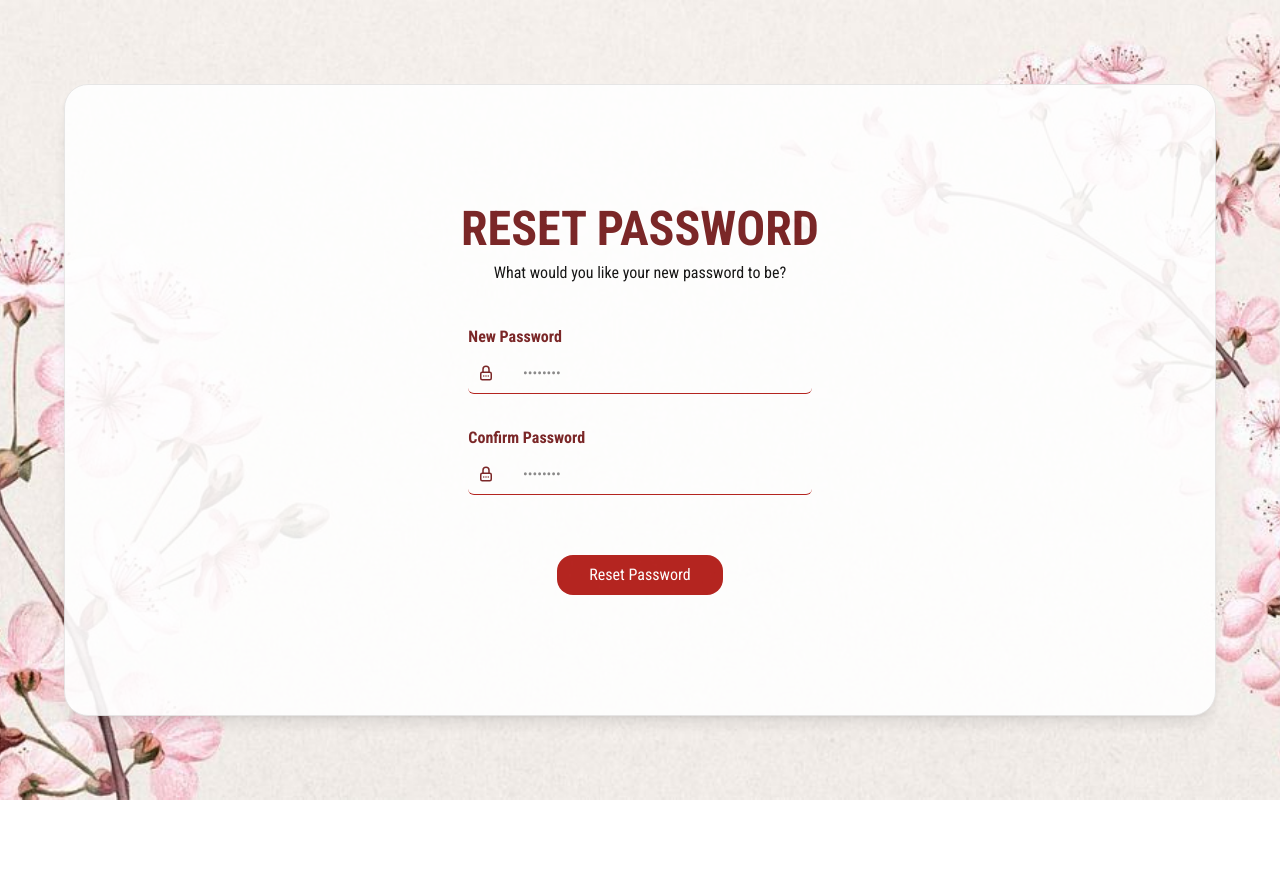
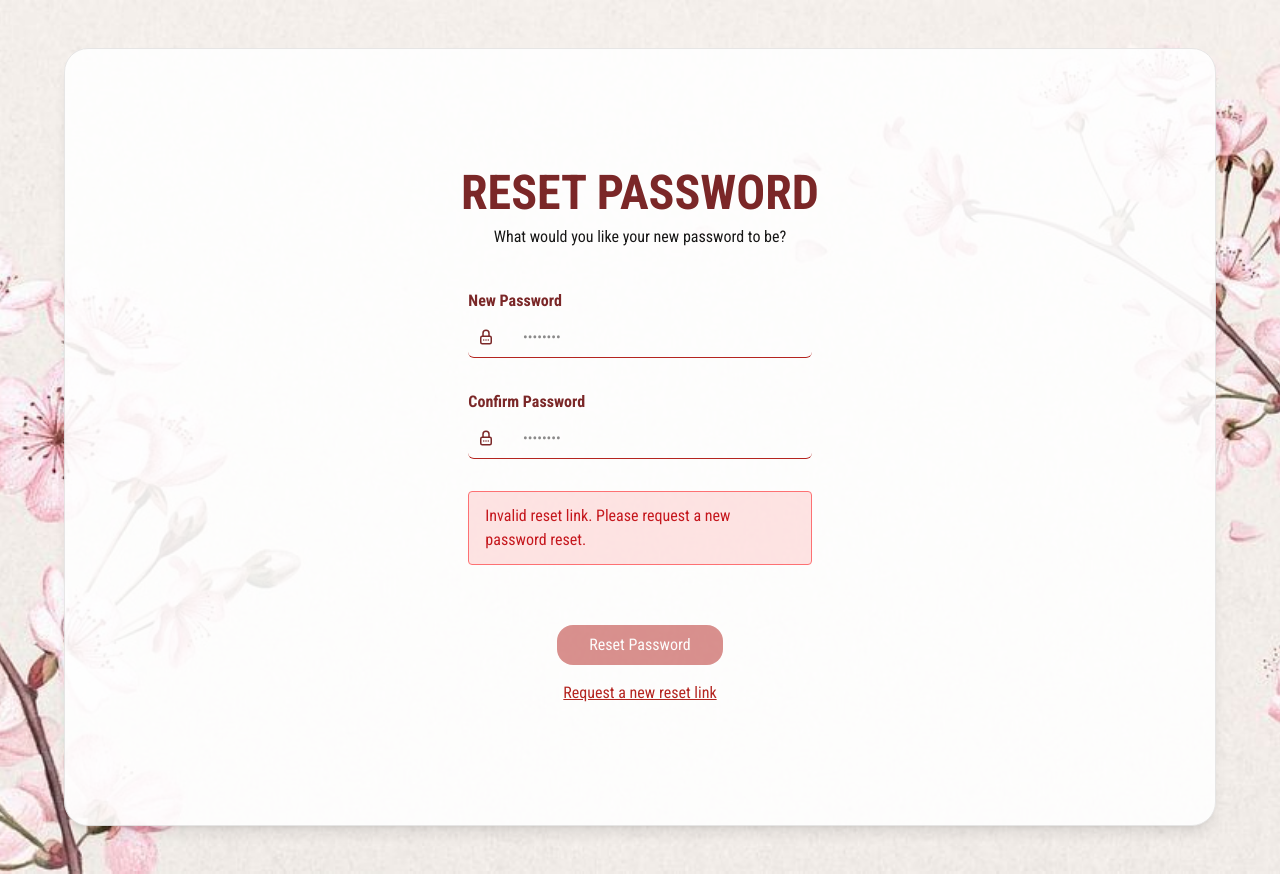
Before and after one commit to avytran/tet-planner-pro-frontend, a React (Vite) app in the folder front-end/: page /reset-password in a window 1280 px wide. Before the commit the page ends 800 px from the top, so only its background shows below. Built offline with nearby package versions, Linux system fonts and the light colour scheme; no server answers; a web font is replaced by a local one.

Commit message:
feat(US49): integrate reset password API

```diff
--- a/front-end/src/components/Auth/ResetPassword.jsx
+++ b/front-end/src/components/Auth/ResetPassword.jsx
@@ -1,10 +1,132 @@
+import { useState, useEffect } from "react";
+import { useSearchParams, useNavigate, Link } from "react-router-dom";
 import { Card } from "./Card";
 import { InputField } from "./InputField";
 import { TbLockPassword } from "react-icons/tb";
 import AuthButton from "./Button";
-
+import { AuthApi } from "../../utils/api";
 
 export const ResetPasswordForm = () => {
+  const [searchParams] = useSearchParams();
+  const navigate = useNavigate();
+  const token = searchParams.get("token");
+
+  const [isLoading, setIsLoading] = useState(false);
+  const [error, setError] = useState("");
+  const [success, setSuccess] = useState("");
+
+  useEffect(() => {
+    if (!token) {
+      setError("Invalid reset link. Please request a new password reset.");
+    }
+  }, [token]);
+
+  const handleSubmit = async (e) => {
+    e.preventDefault();
+
+    if (!token) {
+      setError("Invalid reset link. Please request a new password reset.");
+      return;
+    }
+
+    setError("");
+    setSuccess("");
+    setIsLoading(true);
+
+    try {
+      const formData = new FormData(e.currentTarget);
+      const newPassword = formData.get("password");
+      const confirmPassword = formData.get("confirmPassword");
+
+      if (newPassword !== confirmPassword) {
+        setError("Passwords do not match");
+        setIsLoading(false);
+        return;
+      }
+
+      if (newPassword.length < 8) {
+        setError("Password must be at least 8 characters long");
+        setIsLoading(false);
+        return;
+      }
+
+      const response = await AuthApi.resetPassword(token, newPassword);
+
+      if (response && response.message) {
+        setSuccess("Password reset successfully! Redirecting to login...");
+        setTimeout(() => {
+          navigate("/login");
+        }, 2000);
+      } else {
+        setError("Failed to reset password. Please try again.");
+      }
+    } catch (err) {
+      console.error("Reset Password error:", err);
+
+      let errorMessage = "Failed to reset password. Please try again.";
+
+      if (err.graphqlErrors && err.graphqlErrors.length > 0) {
+        const graphqlMessage = err.graphqlErrors[0].message;
+        if (graphqlMessage.includes('Backend error') && graphqlMessage.includes('{')) {
+          try {
+            const jsonMatch = graphqlMessage.match(/\{.*\}/);
+            if (jsonMatch) {
+              const parsed = JSON.parse(jsonMatch[0]);
+              if (parsed.message && Array.isArray(parsed.message) && parsed.message.length > 0) {
+                errorMessage = parsed.message[0].charAt(0).toUpperCase() + parsed.message[0].slice(1);
+              } else if (parsed.message && typeof parsed.message === 'string') {
+                errorMessage = parsed.message;
+              } else {
+                errorMessage = graphqlMessage;
+              }
+            } else {
+              errorMessage = graphqlMessage;
+            }
+          } catch {
+            errorMessage = graphqlMessage;
+          }
+        } else {
+          errorMessage = graphqlMessage;
+        }
+      } else if (err.response?.data?.errors) {
+        const graphqlMessage = err.response.data.errors[0].message;
+        if (graphqlMessage.includes('Backend error') && graphqlMessage.includes('{')) {
+          try {
+            const jsonMatch = graphqlMessage.match(/\{.*\}/);
+            if (jsonMatch) {
+              const parsed = JSON.parse(jsonMatch[0]);
+              if (parsed.message && Array.isArray(parsed.message) && parsed.message.length > 0) {
+                errorMessage = parsed.message[0].charAt(0).toUpperCase() + parsed.message[0].slice(1);
+              } else if (parsed.message && typeof parsed.message === 'string') {
+                errorMessage = parsed.message;
+              } else {
+                errorMessage = graphqlMessage;
+              }
+            } else {
+              errorMessage = graphqlMessage;
+            }
+          } catch {
+            errorMessage = graphqlMessage;
+          }
+        } else {
+          errorMessage = graphqlMessage;
+        }
+      } else if (err.response) {
+        errorMessage =
+          err.response.data?.error ||
+          `Server error: ${err.response.status} ${err.response.statusText}`;
+      } else if (err.request) {
+        errorMessage = "No response from server. Please check if the server is running.";
+      } else {
+        errorMessage = err.message || errorMessage;
+      }
+
+      setError(errorMessage);
+    } finally {
+      setIsLoading(false);
+    }
+  };
+
   return (
     <Card className="w-full max-w-5xl lg:max-w-6xl space-y-6 opacity-90 p-15 py-30">
       <div className="space-y-2 text-center md:text-left mb-10">
@@ -14,7 +136,7 @@ export const ResetPasswordForm = () => {
         <p className="text-center font-body-strong text-black">What would you like your new password to be?</p>
       </div>
 
-      <form className="space-y-4 w-1/3 mx-auto">
+      <form className="space-y-4 w-1/3 mx-auto" onSubmit={handleSubmit}>
         <InputField
           icon={<TbLockPassword />}
           label="New Password"
@@ -22,6 +144,7 @@ export const ResetPasswordForm = () => {
           type="password"
           placeholder="••••••••"
           required
+          disabled={isLoading || !token}
         />
         <InputField
           icon={<TbLockPassword />}
@@ -30,11 +153,37 @@ export const ResetPasswordForm = () => {
           type="password"
           placeholder="••••••••"
           required
+          disabled={isLoading || !token}
         />
 
+        {success && (
+          <div className="bg-green-100 border border-green-400 text-green-700 px-4 py-3 rounded relative" role="alert">
+            <span className="block sm:inline">{success}</span>
+          </div>
+        )}
+
+        {error && (
+          <div className="bg-red-100 border border-red-400 text-red-700 px-4 py-3 rounded relative" role="alert">
+            <span className="block sm:inline">{error}</span>
+          </div>
+        )}
+
         <div className="flex justify-center mt-15">
-        <AuthButton type="submit" color="danger" label="Reset Password"/>
+          <AuthButton
+            type="submit"
+            color="danger"
+            label={isLoading ? "Resetting..." : "Reset Password"}
+            disabled={isLoading || !token}
+          />
         </div>
+
+        {!token && (
+          <div className="text-center mt-4">
+            <Link to="/forgot-password" className="body-link underline">
+              Request a new reset link
+            </Link>
+          </div>
+        )}
       </form>
     </Card>
   );
--- a/front-end/src/utils/api.jsx
+++ b/front-end/src/utils/api.jsx
@@ -128,6 +128,14 @@ const FORGOT_PASSWORD_MUTATION = `
   }
 `;
 
+const RESET_PASSWORD_MUTATION = `
+  mutation ResetPassword($input: ResetPasswordInput!) {
+    resetPassword(input: $input) {
+      message
+    }
+  }
+`;
+
 export const AuthApi = {
   login: async (email, password) => {
     try {
@@ -174,7 +182,6 @@ export const AuthApi = {
         response: error.response?.data,
       });
 
-      // If GraphQL error message contains nested JSON (Backend error format)
       if (error.graphqlErrors && error.graphqlErrors.length > 0) {
         const graphqlMessage = error.graphqlErrors[0].message;
         if (graphqlMessage.includes('Backend error') && graphqlMessage.includes('{')) {
@@ -183,7 +190,6 @@ export const AuthApi = {
             if (jsonMatch) {
               const parsed = JSON.parse(jsonMatch[0]);
               if (parsed.message && Array.isArray(parsed.message) && parsed.message.length > 0) {
-                // Create new error with extracted message
                 const extractedError = new Error(parsed.message[0]);
                 extractedError.response = error.response;
                 extractedError.graphqlErrors = error.graphqlErrors;
@@ -285,6 +291,53 @@ export const AuthApi = {
     }
   },
 
+  resetPassword: async (token, newPassword) => {
+    try {
+      const data = await graphqlRequest(RESET_PASSWORD_MUTATION, {
+        input: {
+          token,
+          newPassword,
+        },
+      });
+
+      return data.resetPassword;
+    } catch (error) {
+      console.error("Reset Password API Error:", {
+        url: GRAPHQL_URL,
+        message: error.message,
+        graphqlErrors: error.graphqlErrors,
+        response: error.response?.data,
+      });
+
+      if (error.graphqlErrors && error.graphqlErrors.length > 0) {
+        const graphqlMessage = error.graphqlErrors[0].message;
+        if (graphqlMessage.includes('Backend error') && graphqlMessage.includes('{')) {
+          try {
+            const jsonMatch = graphqlMessage.match(/\{.*\}/);
+            if (jsonMatch) {
+              const parsed = JSON.parse(jsonMatch[0]);
+              if (parsed.message && Array.isArray(parsed.message) && parsed.message.length > 0) {
+                const extractedError = new Error(parsed.message[0]);
+                extractedError.response = error.response;
+                extractedError.graphqlErrors = error.graphqlErrors;
+                throw extractedError;
+              } else if (parsed.message && typeof parsed.message === 'string') {
+                const extractedError = new Error(parsed.message);
+                extractedError.response = error.response;
+                extractedError.graphqlErrors = error.graphqlErrors;
+                throw extractedError;
+              }
+            }
+          } catch (parseError) {
+
+          }
+        }
+      }
+
+      throw error;
+    }
+  },
+
   logout: () => {
     tokenStorage.clearTokens();
   },
```
